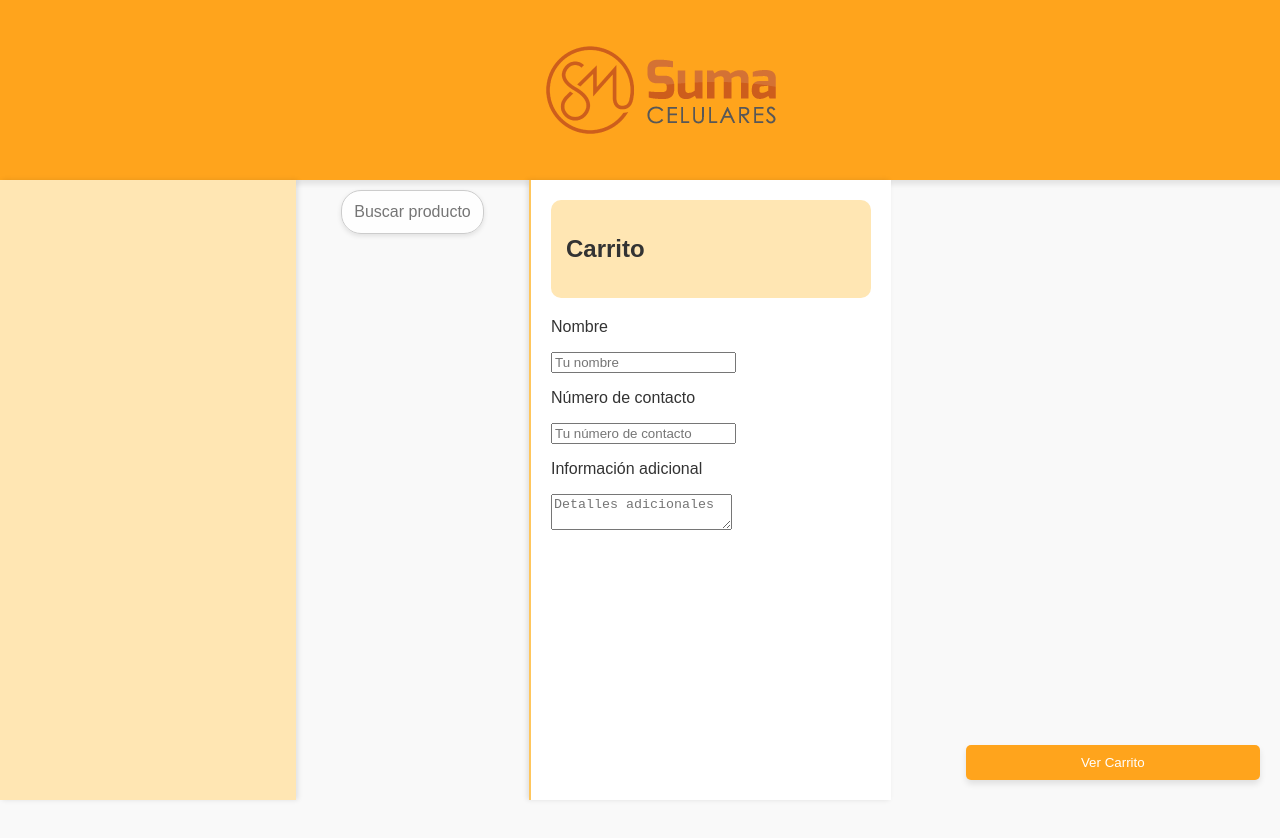
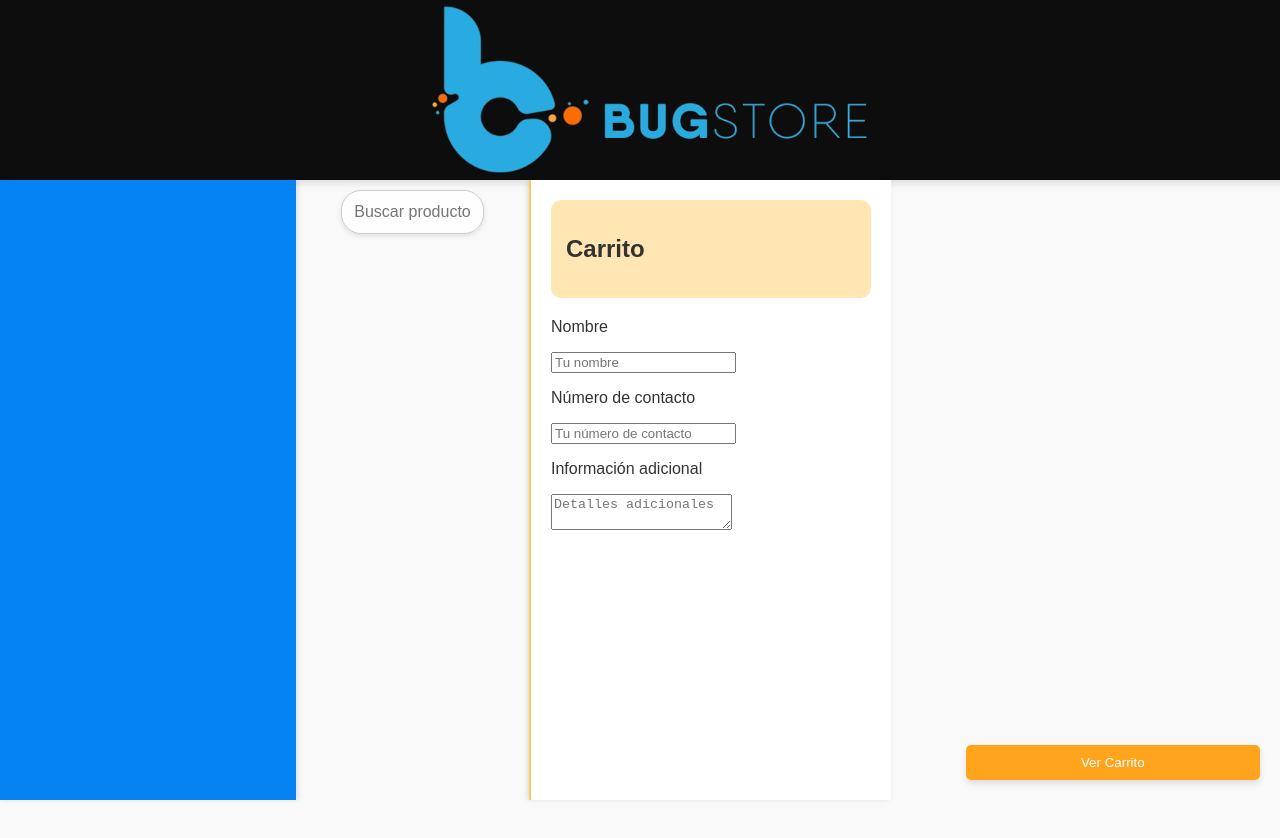
Before and after one commit to martinquiroga15/bugStore, a plain HTML site: page index.html in a window 1280 px wide. Shown: the top 838 px of the page. Drawn offline with Linux system fonts and the light colour scheme; no server answers.

Commit message:
agregue imagen

```diff
--- a/index.html
+++ b/index.html
@@ -9,7 +9,7 @@
 </head>
 <body>
     <header>
-        <img src="./assets/cropped-Isologotipo-Suma.png" alt="">
+        <img src="./assets/buggg-store-logo.png" alt="">
     </header>
     <div id="main-content">
         <aside id="category-bar">
--- a/styles.css
+++ b/styles.css
@@ -15,7 +15,7 @@ header {
     display: flex;
     align-items: center;
     justify-content: center;
-    background-color: #ffa41c;
+    background-color: #0D0D0D;
     color: white;
     width: 100%;
     padding: 15px 20px;
@@ -24,7 +24,7 @@ header {
 }
 
 header img {
-    max-height: 200%;
+    max-height: 130%;
     max-width: 200%;
     object-fit: contain;
     margin: 10px;
@@ -44,7 +44,7 @@ main{
 #category-bar {
     width: 20%;
     min-width: 200px;
-    background-color: #ffe6b3;
+    background-color: #0583F2;
     padding: 20px;
     box-shadow: 2px 0px 5px rgba(0, 0, 0, 0.1);
     list-style: none;
```
Also changed, not shown: assets/buggg-store-logo.png (added).
